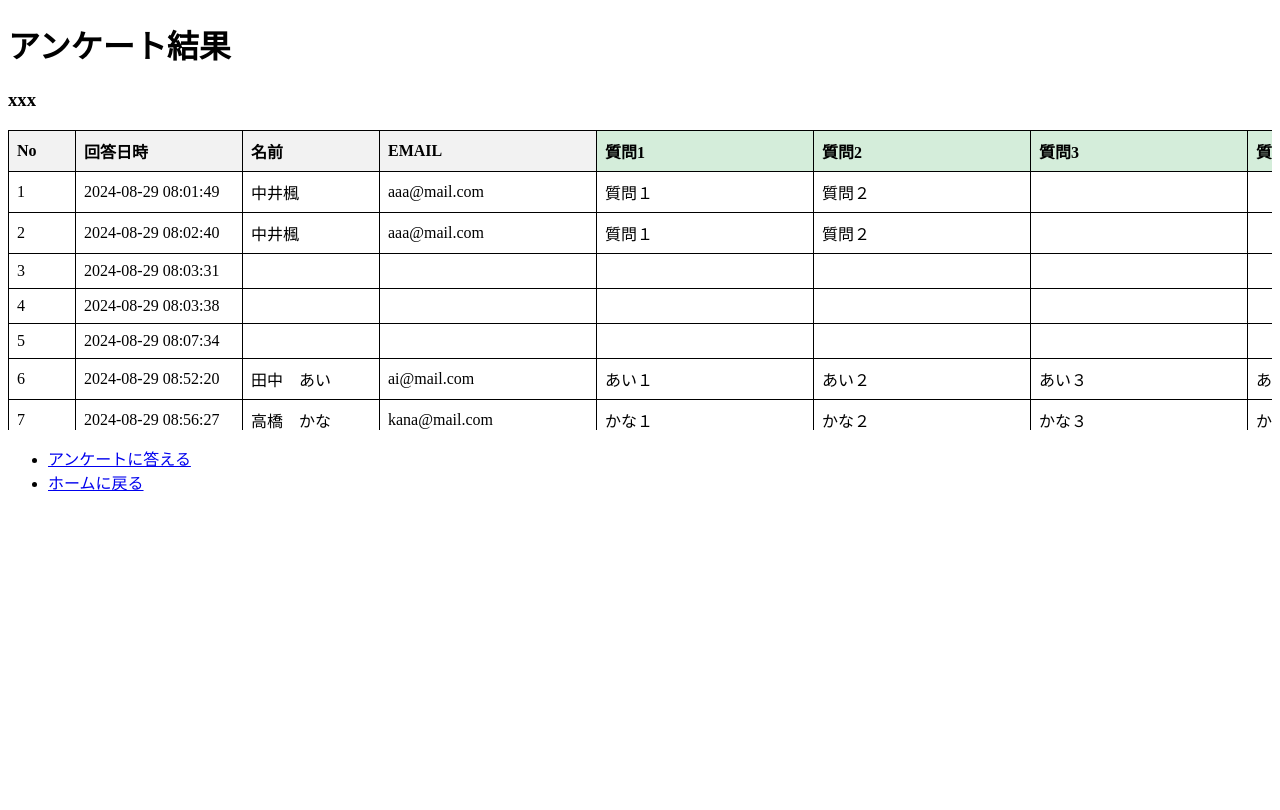
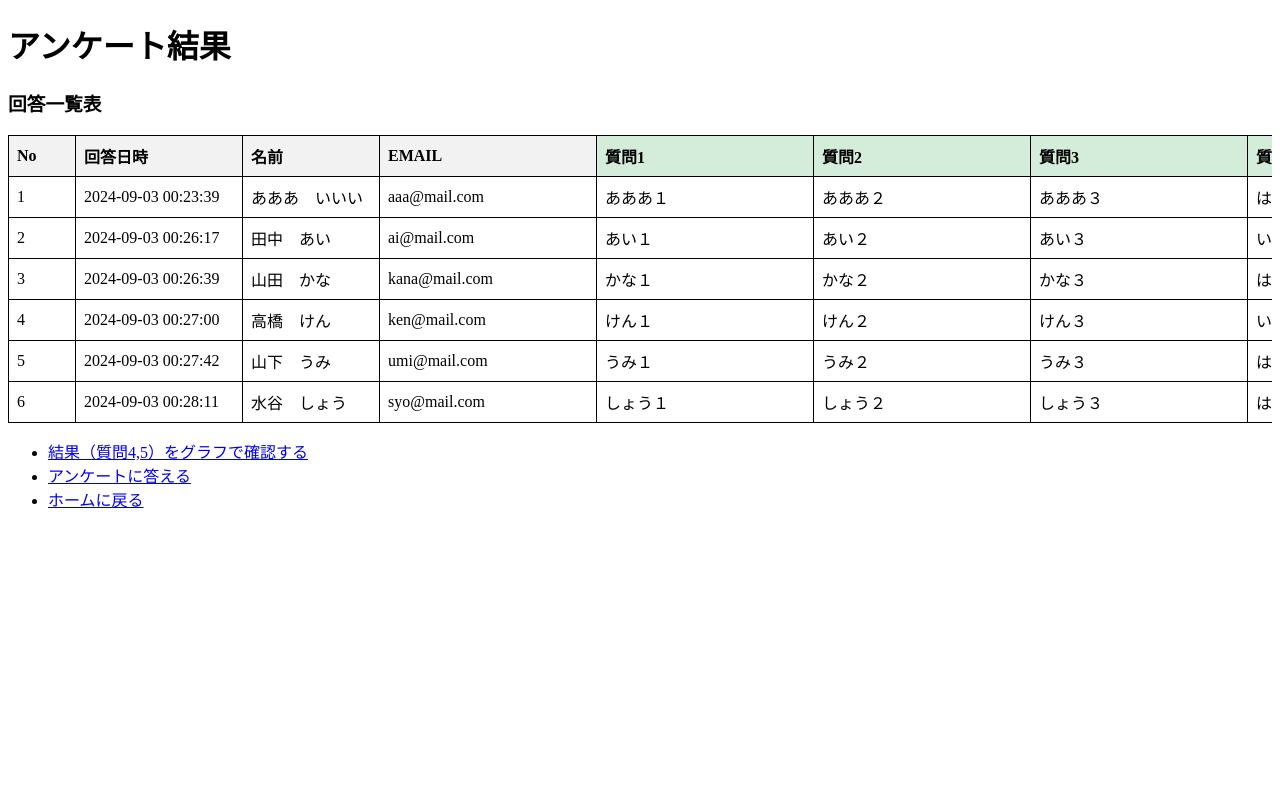
Before and after one commit to kaedenakai/survey, a PHP site: page /result.php in a window 1280 px wide. Shown: the top 810 px of the page. Run offline with PHP 8.4, Linux system fonts and the light colour scheme.

Commit message:
CREATE graph

```diff
--- a/data/data.txt
+++ b/data/data.txt
@@ -1,15 +1,6 @@
-2024-08-29 08:01:49,中井楓,aaa@mail.com,質問１,質問２,,,
-2024-08-29 08:02:40,中井楓,aaa@mail.com,質問１,質問２,,,
-2024-08-29 08:03:31,,,,,,,
-2024-08-29 08:03:38,,,,,,,
-2024-08-29 08:07:34,,,,,,,
-2024-08-29 08:52:20,田中　あい,ai@mail.com,あい１,あい２,あい３,あい４,あい５
-2024-08-29 08:56:27,高橋　かな,kana@mail.com,かな１,かな２,かな３,かな４,かな５
-2024-08-29 08:56:55,山田　けん,ken@mail.com,けん１,けん２,けん３,けん４,
-2024-08-29 08:57:35,橋本　うみ,umi@mail.com,うみ１,うみ２,umi3,,
-2024-08-29 08:58:32,中村　りん,rin@mial.com,りん1,,,,
-2024-08-29 08:58:40,,,,,,,e
-2024-08-29 08:58:57,aaa,,,,,,
-2024-08-29 08:59:09,aa,aa,,aaaaaaaaaaaaaaaaaaaaaaaaaaaaaadewdwefcwqefcaerdc,,,
-2024-08-29 09:17:52,南　しょう,syo@mail.com,しょう１しょうしょうしょうしょうしょうしょうｙしょう,しょう２,しょう３kaiakaiakaiakaiiakaikakaikaiakaiakiaiaia,しょう４らららららっらららっらららららっららあ,しょう５ｃｈｄふぃヴｈしｄｆｊｈヴぃｌｓｄｈふぃヴｈｓｄｌふぃｖ
-2024-08-29 09:21:02,,,,,,,
+2024-09-03 00:23:39,あああ　いいい,aaa@mail.com,あああ１,あああ２,あああ３,はい,いいえ
+2024-09-03 00:26:17,田中　あい,ai@mail.com,あい１,あい２,あい３,いいえ,いいえ
+2024-09-03 00:26:39,山田　かな,kana@mail.com,かな１,かな２,かな３,はい,はい
+2024-09-03 00:27:00,高橋　けん,ken@mail.com,けん１,けん２,けん３,いいえ,はい
+2024-09-03 00:27:42,山下　うみ,umi@mail.com,うみ１,うみ２,うみ３,はい,いいえ
+2024-09-03 00:28:11,水谷　しょう,syo@mail.com,しょう１,しょう２,しょう３,はい,はい
--- a/result.php
+++ b/result.php
@@ -35,7 +35,8 @@ include 'func.php';
     th:nth-child(7),
     th:nth-child(8),
     th:nth-child(9) {
-    background-color: #d4edda; /* 薄い緑の背景色 */}
+        background-color: #d4edda; /* 薄い緑の背景色 */
+    }
 
     th:nth-child(1), td:nth-child(1) { width: 50px; } /* No */
     th:nth-child(2), td:nth-child(2) { width: 150px; } /* 回答日時 */
@@ -44,13 +45,13 @@ include 'func.php';
     th:nth-child(5), td:nth-child(5) { width: 200px; } /* 質問1 */
     th:nth-child(6), td:nth-child(6) { width: 200px; } /* 質問2 */
     th:nth-child(7), td:nth-child(7) { width: 200px; } /* 質問3 */
-    th:nth-child(8), td:nth-child(8) { width: 200px; } /* 質問4 */
-    th:nth-child(9), td:nth-child(9) { width: 200px; } /* 質問5 */
+    th:nth-child(8), td:nth-child(8) { width: 120px; } /* 質問4 */
+    th:nth-child(9), td:nth-child(9) { width: 120px; } /* 質問5 */
 
 </style>
 <body>
     <h1>アンケート結果</h1>
-    <h3>xxx</h3>
+    <h3>回答一覧表</h3>
     <?php
     $file = fopen('data/data.txt', 'r'); // ファイルを開く
 
@@ -86,6 +87,7 @@ include 'func.php';
 
     ?>
     <ul>
+    <li><a href="graph.php">結果（質問4,5）をグラフで確認する</a></li>
     <li><a href="survey.php">アンケートに答える</a></li>
     <li><a href="home.php">ホームに戻る</a></li>
     </ul>
```
Also changed, not shown: graph.php (added, +99 -0 lines), survey.php (+6 -2 lines).
